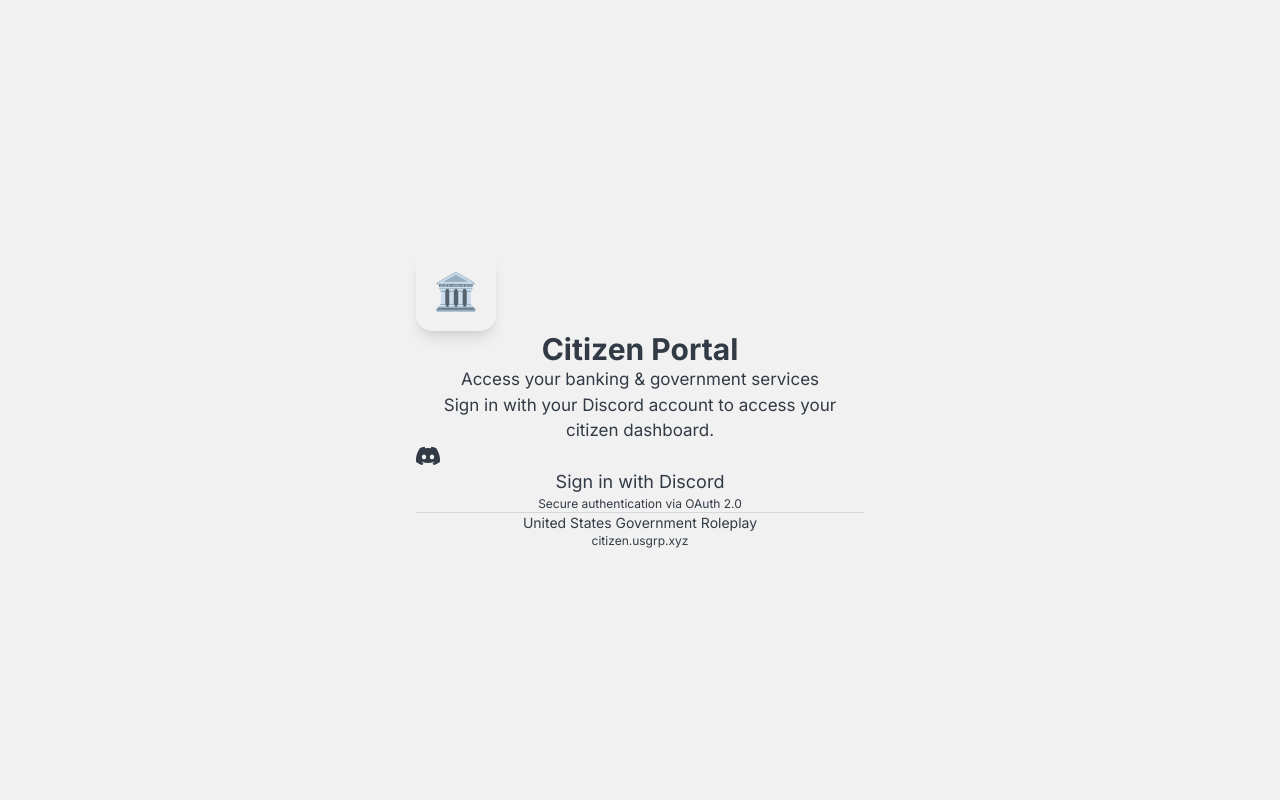
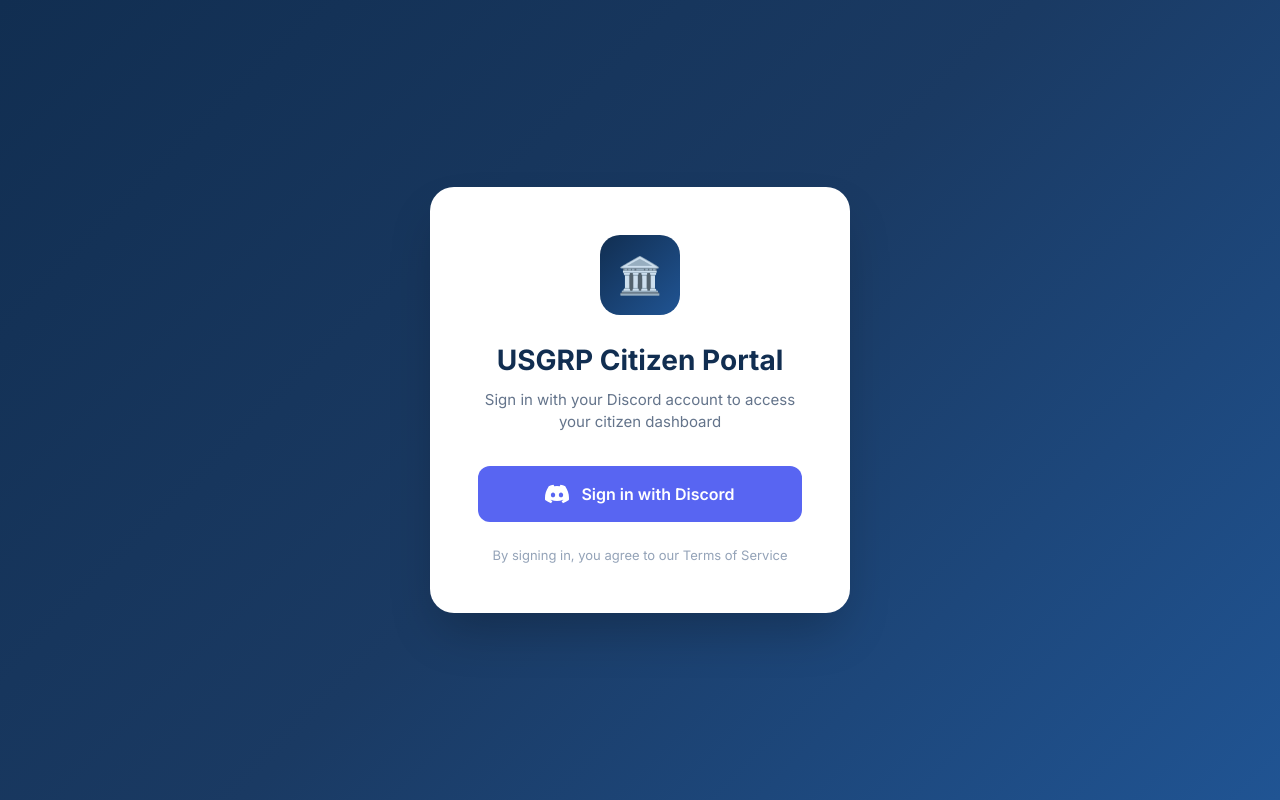
Before and after one commit to communityorg-discord/USGRP-Main, a Next.js app: page /login in a window 1280 px wide. Built offline with nearby package versions, Linux system fonts and the light colour scheme.

Commit message:
Add Discord OAuth authentication with NextAuth

```diff
--- a/package.json
+++ b/package.json
@@ -10,6 +10,7 @@
   },
   "dependencies": {
     "next": "16.1.4",
+    "next-auth": "^4.24.13",
     "react": "19.2.3",
     "react-dom": "19.2.3"
   },
--- /dev/null
+++ b/src/app/api/auth/[...nextauth]/route.ts
@@ -0,0 +1,3 @@
+import { handlers } from "@/auth";
+
+export const { GET, POST } = handlers;
--- a/src/app/layout.tsx
+++ b/src/app/layout.tsx
@@ -1,6 +1,7 @@
 import type { Metadata } from "next";
 import { Inter } from "next/font/google";
 import "./globals.css";
+import { AuthProvider } from "@/components/AuthProvider";
 
 const inter = Inter({
   subsets: ["latin"],
@@ -20,7 +21,7 @@
   return (
     <html lang="en" suppressHydrationWarning>
       <body className={inter.className} suppressHydrationWarning>
-        {children}
+        <AuthProvider>{children}</AuthProvider>
       </body>
     </html>
   );
--- a/src/app/login/page.tsx
+++ b/src/app/login/page.tsx
@@ -1,52 +1,106 @@
+'use client';
+
+import { signIn } from "next-auth/react";
+import { useState } from "react";
+
 export default function LoginPage() {
+    const [isLoading, setIsLoading] = useState(false);
+
+    const handleLogin = async () => {
+        setIsLoading(true);
+        await signIn("discord", { callbackUrl: "/dashboard" });
+    };
+
     return (
-        <div className="min-h-screen bg-[var(--background)] flex items-center justify-center p-4">
-            <div className="w-full max-w-md">
-                {/* Logo and Title */}
-                <div className="text-center mb-8">
-                    <div className="w-20 h-20 mx-auto mb-6 bg-[var(--gold-500)] rounded-2xl flex items-center justify-center shadow-lg">
-                        <span className="text-4xl">🏛️</span>
-                    </div>
-                    <h1 className="text-3xl font-bold text-[var(--foreground)] mb-2">
-                        Citizen Portal
-                    </h1>
-                    <p className="text-[var(--muted)]">
-                        Access your banking & government services
-                    </p>
+        <div style={{
+            minHeight: '100vh',
+            background: 'linear-gradient(135deg, #112e51 0%, #1a3a63 50%, #205493 100%)',
+            display: 'flex',
+            alignItems: 'center',
+            justifyContent: 'center',
+            padding: '20px'
+        }}>
+            <div style={{
+                background: 'white',
+                borderRadius: '24px',
+                padding: '48px',
+                width: '100%',
+                maxWidth: '420px',
+                boxShadow: '0 25px 50px -12px rgba(0,0,0,0.25)',
+                textAlign: 'center'
+            }}>
+                {/* Logo */}
+                <div style={{
+                    width: '80px',
+                    height: '80px',
+                    background: 'linear-gradient(135deg, #112e51 0%, #205493 100%)',
+                    borderRadius: '20px',
+                    display: 'flex',
+                    alignItems: 'center',
+                    justifyContent: 'center',
+                    margin: '0 auto 24px',
+                    fontSize: '36px'
+                }}>
+                    🏛️
                 </div>
 
-                {/* Login Card */}
-                <div className="card text-center">
-                    <p className="text-[var(--muted)] mb-6">
-                        Sign in with your Discord account to access your citizen dashboard.
-                    </p>
+                <h1 style={{
+                    fontSize: '28px',
+                    fontWeight: 700,
+                    color: '#112e51',
+                    marginBottom: '8px'
+                }}>
+                    USGRP Citizen Portal
+                </h1>
 
-                    {/* Discord Login Button */}
-                    <a
-                        href="/api/auth/discord"
-                        className="btn-discord w-full justify-center text-lg"
-                    >
-                        <svg width="24" height="24" viewBox="0 0 24 24" fill="currentColor">
-                            <path d="M20.317 4.37a19.791 19.791 0 0 0-4.885-1.515a.074.074 0 0 0-.079.037c-.21.375-.444.864-.608 1.25a18.27 18.27 0 0 0-5.487 0a12.64 12.64 0 0 0-.617-1.25a.077.077 0 0 0-.079-.037A19.736 19.736 0 0 0 3.677 4.37a.07.07 0 0 0-.032.027C.533 9.046-.32 13.58.099 18.057a.082.082 0 0 0 .031.057a19.9 19.9 0 0 0 5.993 3.03a.078.078 0 0 0 .084-.028a14.09 14.09 0 0 0 1.226-1.994a.076.076 0 0 0-.041-.106a13.107 13.107 0 0 1-1.872-.892a.077.077 0 0 1-.008-.128a10.2 10.2 0 0 0 .372-.292a.074.074 0 0 1 .077-.01c3.928 1.793 8.18 1.793 12.062 0a.074.074 0 0 1 .078.01c.12.098.246.198.373.292a.077.077 0 0 1-.006.127a12.299 12.299 0 0 1-1.873.892a.077.077 0 0 0-.041.107c.36.698.772 1.362 1.225 1.993a.076.076 0 0 0 .084.028a19.839 19.839 0 0 0 6.002-3.03a.077.077 0 0 0 .032-.054c.5-5.177-.838-9.674-3.549-13.66a.061.061 0 0 0-.031-.03zM8.02 15.33c-1.183 0-2.157-1.085-2.157-2.419c0-1.333.956-2.419 2.157-2.419c1.21 0 2.176 1.096 2.157 2.42c0 1.333-.956 2.418-2.157 2.418zm7.975 0c-1.183 0-2.157-1.085-2.157-2.419c0-1.333.955-2.419 2.157-2.419c1.21 0 2.176 1.096 2.157 2.42c0 1.333-.946 2.418-2.157 2.418z" />
-                        </svg>
-                        Sign in with Discord
-                    </a>
+                <p style={{
+                    color: '#64748b',
+                    marginBottom: '32px',
+                    fontSize: '15px'
+                }}>
+                    Sign in with your Discord account to access your citizen dashboard
+                </p>
 
-                    <p className="text-xs text-[var(--muted)] mt-6">
-                        Secure authentication via OAuth 2.0
-                    </p>
-                </div>
+                <button
+                    onClick={handleLogin}
+                    disabled={isLoading}
+                    style={{
+                        width: '100%',
+                        padding: '16px 24px',
+                        background: '#5865F2',
+                        border: 'none',
+                        borderRadius: '12px',
+                        color: 'white',
+                        fontSize: '16px',
+                        fontWeight: 600,
+                        cursor: isLoading ? 'not-allowed' : 'pointer',
+                        display: 'flex',
+                        alignItems: 'center',
+                        justifyContent: 'center',
+                        gap: '12px',
+                        opacity: isLoading ? 0.7 : 1,
+                        transition: 'all 0.2s'
+                    }}
+                >
+                    {isLoading ? (
+                        <span>Connecting...</span>
+                    ) : (
+                        <>
+                            <svg width="24" height="24" viewBox="0 0 24 24" fill="currentColor">
+                                <path d="M20.317 4.37a19.791 19.791 0 0 0-4.885-1.515.074.074 0 0 0-.079.037c-.21.375-.444.864-.608 1.25a18.27 18.27 0 0 0-5.487 0 12.64 12.64 0 0 0-.617-1.25.077.077 0 0 0-.079-.037A19.736 19.736 0 0 0 3.677 4.37a.07.07 0 0 0-.032.027C.533 9.046-.32 13.58.099 18.057a.082.082 0 0 0 .031.057 19.9 19.9 0 0 0 5.993 3.03.078.078 0 0 0 .084-.028 14.09 14.09 0 0 0 1.226-1.994.076.076 0 0 0-.041-.106 13.107 13.107 0 0 1-1.872-.892.077.077 0 0 1-.008-.128 10.2 10.2 0 0 0 .372-.292.074.074 0 0 1 .077-.01c3.928 1.793 8.18 1.793 12.062 0a.074.074 0 0 1 .078.01c.12.098.246.198.373.292a.077.077 0 0 1-.006.127 12.299 12.299 0 0 1-1.873.892.077.077 0 0 0-.041.107c.36.698.772 1.362 1.225 1.993a.076.076 0 0 0 .084.028 19.839 19.839 0 0 0 6.002-3.03.077.077 0 0 0 .032-.054c.5-5.177-.838-9.674-3.549-13.66a.061.061 0 0 0-.031-.03zM8.02 15.33c-1.183 0-2.157-1.085-2.157-2.419 0-1.333.956-2.419 2.157-2.419 1.21 0 2.176 1.096 2.157 2.42 0 1.333-.956 2.418-2.157 2.418zm7.975 0c-1.183 0-2.157-1.085-2.157-2.419 0-1.333.955-2.419 2.157-2.419 1.21 0 2.176 1.096 2.157 2.42 0 1.333-.946 2.418-2.157 2.418z" />
+                            </svg>
+                            Sign in with Discord
+                        </>
+                    )}
+                </button>
 
-                {/* Footer */}
-                <div className="text-center mt-8">
-                    <div className="h-px bg-[var(--border)] mb-6" />
-                    <p className="text-sm text-[var(--muted)]">
-                        United States Government Roleplay
-                    </p>
-                    <p className="text-xs text-[var(--muted)] mt-1">
-                        citizen.usgrp.xyz
-                    </p>
-                </div>
+                <p style={{
+                    marginTop: '24px',
+                    fontSize: '13px',
+                    color: '#94a3b8'
+                }}>
+                    By signing in, you agree to our Terms of Service
+                </p>
             </div>
         </div>
     );
--- /dev/null
+++ b/src/auth.ts
@@ -0,0 +1,34 @@
+import NextAuth from "next-auth";
+import Discord from "next-auth/providers/discord";
+
+export const { handlers, auth, signIn, signOut } = NextAuth({
+    providers: [
+        Discord({
+            clientId: process.env.DISCORD_CLIENT_ID!,
+            clientSecret: process.env.DISCORD_CLIENT_SECRET!,
+            authorization: {
+                params: {
+                    scope: "identify guilds"
+                }
+            }
+        }),
+    ],
+    callbacks: {
+        async jwt({ token, account, profile }) {
+            if (account && profile) {
+                token.id = (profile as { id?: string }).id;
+                token.accessToken = account.access_token;
+            }
+            return token;
+        },
+        async session({ session, token }) {
+            if (session.user) {
+                (session.user as { id?: string }).id = token.id as string;
+            }
+            return session;
+        },
+    },
+    pages: {
+        signIn: "/login",
+    },
+});
--- /dev/null
+++ b/src/components/AuthProvider.tsx
@@ -0,0 +1,8 @@
+'use client';
+
+import { SessionProvider } from "next-auth/react";
+import { ReactNode } from "react";
+
+export function AuthProvider({ children }: { children: ReactNode }) {
+    return <SessionProvider>{children}</SessionProvider>;
+}
--- /dev/null
+++ b/src/middleware.ts
@@ -0,0 +1,40 @@
+import { auth } from "@/auth";
+import { NextResponse } from "next/server";
+import type { NextRequest } from "next/server";
+
+export default auth((req: NextRequest & { auth?: { user?: { id?: string } } }) => {
+    const isLoggedIn = !!req.auth;
+    const isAuthPage = req.nextUrl.pathname === "/login";
+    const isApiRoute = req.nextUrl.pathname.startsWith("/api");
+    const isDashboardRoute = req.nextUrl.pathname.startsWith("/dashboard") ||
+        req.nextUrl.pathname.startsWith("/banking") ||
+        req.nextUrl.pathname.startsWith("/transactions") ||
+        req.nextUrl.pathname.startsWith("/payroll") ||
+        req.nextUrl.pathname.startsWith("/loans") ||
+        req.nextUrl.pathname.startsWith("/fines") ||
+        req.nextUrl.pathname.startsWith("/housing") ||
+        req.nextUrl.pathname.startsWith("/profile");
+
+    // Allow API routes
+    if (isApiRoute) {
+        return NextResponse.next();
+    }
+
+    // Redirect to login if not logged in and trying to access protected route
+    if (isDashboardRoute && !isLoggedIn) {
+        return NextResponse.redirect(new URL("/login", req.url));
+    }
+
+    // Redirect to dashboard if already logged in and on auth page
+    if (isAuthPage && isLoggedIn) {
+        return NextResponse.redirect(new URL("/dashboard", req.url));
+    }
+
+    return NextResponse.next();
+});
+
+export const config = {
+    matcher: [
+        "/((?!_next/static|_next/image|favicon.ico|public).*)",
+    ],
+};
```
Also changed, not shown: src/app/api/dashboard/route.ts (+27 -10 lines), 1 other file (tests, documents, lock files or other folders).
